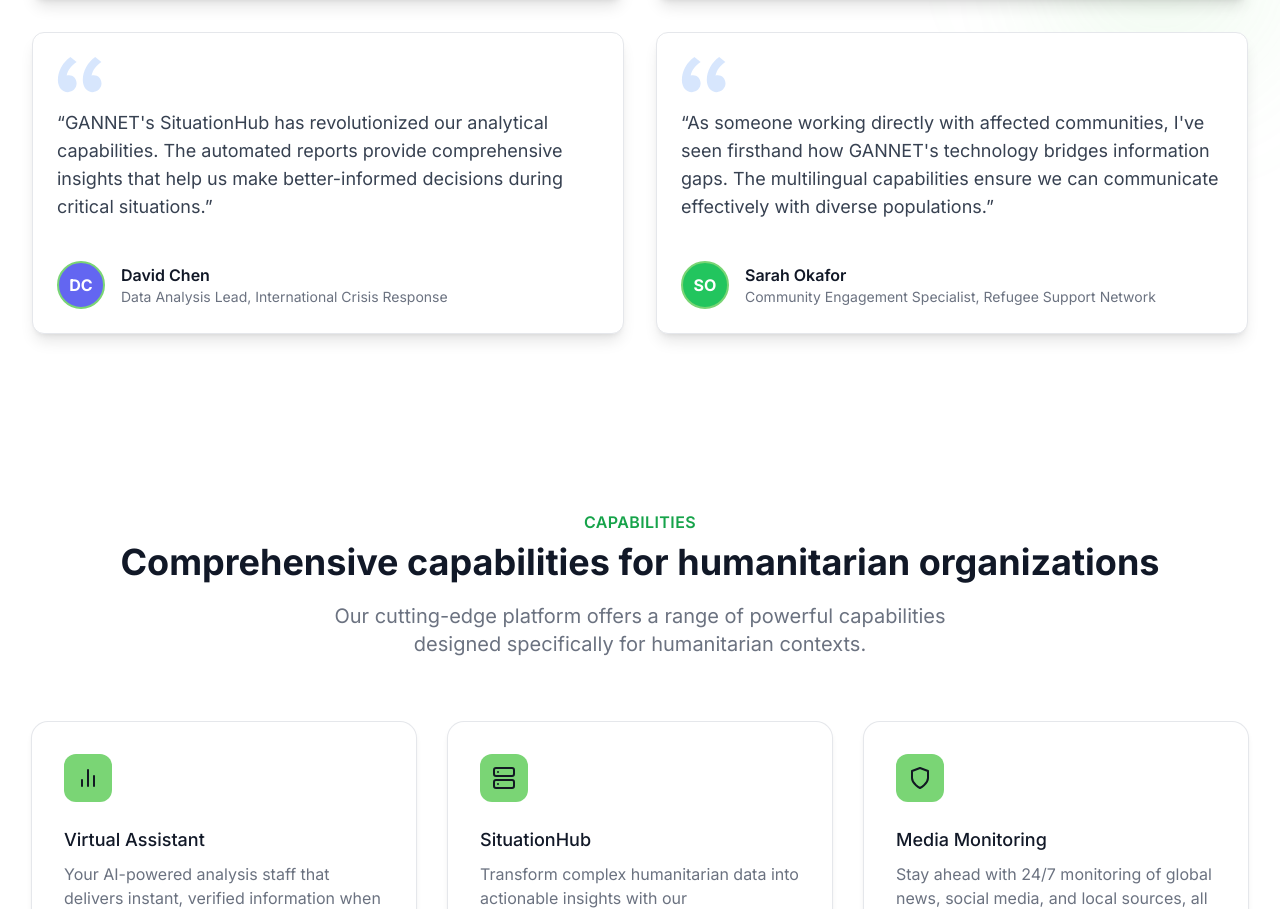
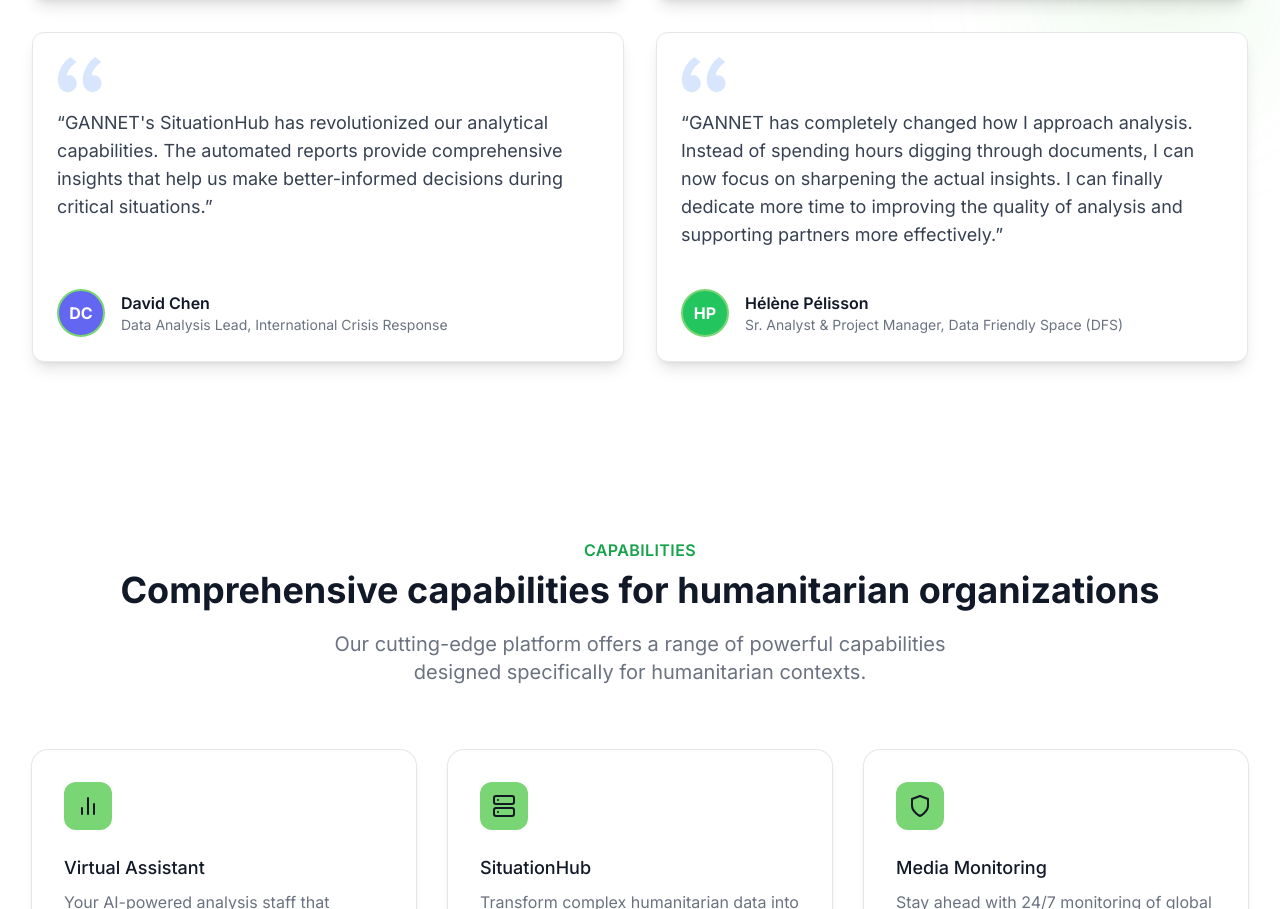
Before and after one commit to data-friendly-space/gannet-website-simple, a Next.js app: page / in a window 1280 px wide. Shown: the part 1856-2765 px from the top of the page. Built offline with nearby package versions, Linux system fonts and the light colour scheme.

Commit message:
Update testimonial -- DFS - Helene Pélisson

```diff
--- a/src/components/sections/Testimonials.tsx
+++ b/src/components/sections/Testimonials.tsx
@@ -78,10 +78,10 @@
     },
     {
       id: 4,
-      text: "As someone working directly with affected communities, I've seen firsthand how GANNET's technology bridges information gaps. The multilingual capabilities ensure we can communicate effectively with diverse populations.",
-      name: "Sarah Okafor",
-      role: "Community Engagement Specialist",
-      organization: "Refugee Support Network",
+      text: "GANNET has completely changed how I approach analysis. Instead of spending hours digging through documents, I can now focus on sharpening the actual insights. I can finally dedicate more time to improving the quality of analysis and supporting partners more effectively.",
+      name: "Hélène Pélisson",
+      role: "Sr. Analyst & Project Manager",
+      organization: "Data Friendly Space (DFS)",
     },
   ];
 
```
